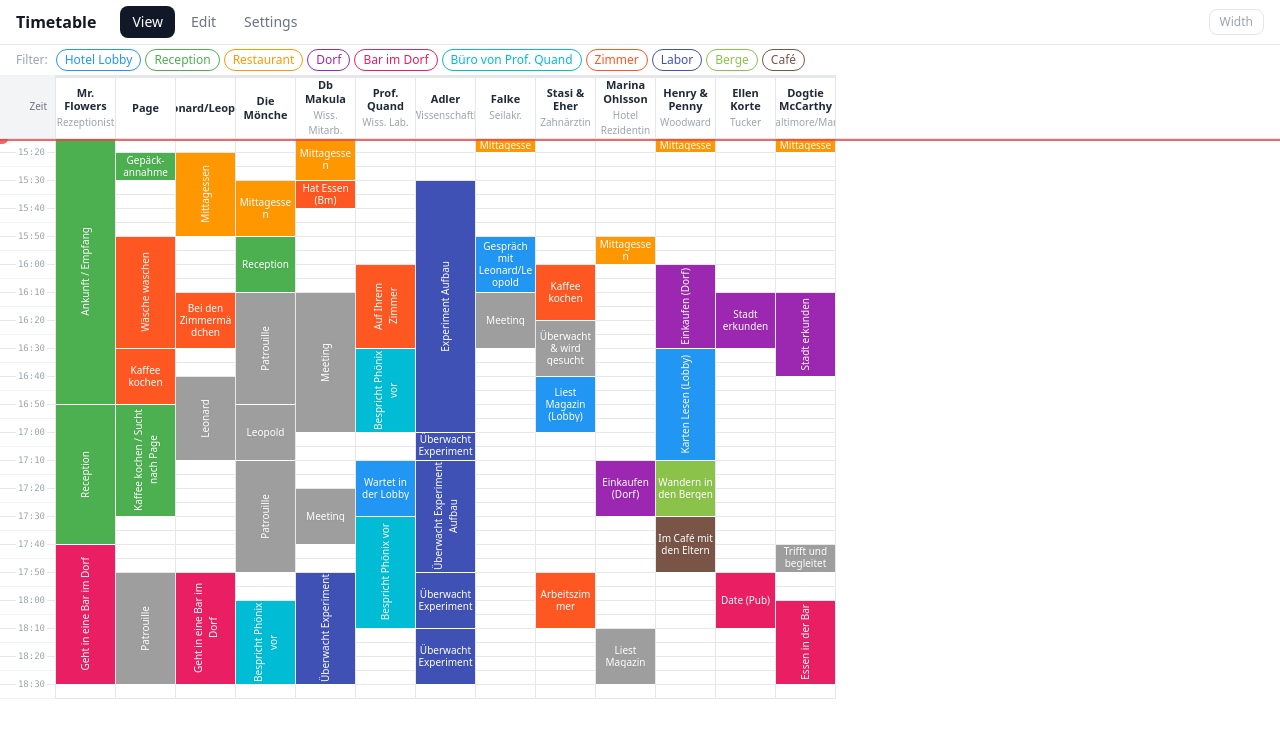
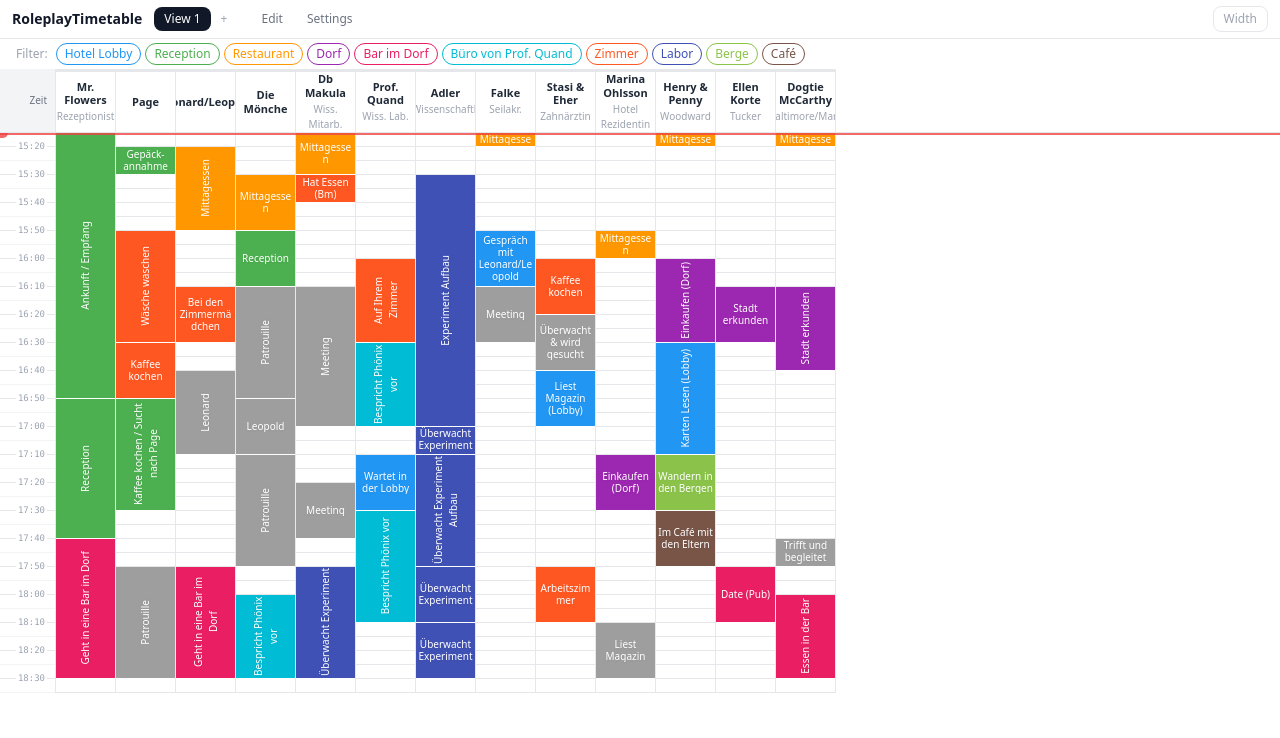
Before and after one commit to MichiGandi/RoleplayTimetable, a React (Vite) app: page / in a window 1280 px wide. Shown: the top 738 px of the page. Built offline with nearby package versions, Linux system fonts and the light colour scheme.

Commit message:
milti view

```diff
--- a/src/App.tsx
+++ b/src/App.tsx
@@ -4,81 +4,155 @@ import { useLocalStorage } from './hooks/useLocalStorage'
 import { defaultData } from './utils/defaultData'
 import TimetableView from './components/TimetableView'
 import AdminView from './components/AdminView'
+import { generateId } from './utils/time'
 
-type AppView = 'view' | 'edit' | 'admin'
+type AppView = 'edit' | 'admin'
+
+interface Tracker {
+  id: string
+  name: string
+  activePlace: string | null
+  timeLineY: number
+}
+
+const defaultTracker = (): Tracker => ({
+  id: generateId(),
+  name: 'View 1',
+  activePlace: null,
+  timeLineY: 0,
+})
 
 export default function App() {
-  const [view, setView] = useState<AppView>('view')
+  const [appView, setAppView] = useState<AppView | null>(null) // null = tracker view
   const [data, setData] = useLocalStorage<TimetableData>('timetable-data', defaultData)
+  const [trackers, setTrackers] = useLocalStorage<Tracker[]>('rpt-trackers', [defaultTracker()])
+  const [activeTrackerId, setActiveTrackerId] = useLocalStorage<string>('rpt-active-tracker', '')
   const [colWidth, setColWidth] = useState(60)
   const [showSlider, setShowSlider] = useState(false)
+  const [editingTrackerId, setEditingTrackerId] = useState<string | null>(null)
+  const [editingName, setEditingName] = useState('')
 
   const updateData = (partial: Partial<TimetableData>) => {
     setData(prev => ({ ...prev, ...partial }))
   }
 
-  const showWidthControl = view === 'view' || view === 'edit'
+  const activeTracker = trackers.find(t => t.id === activeTrackerId) ?? trackers[0]
+
+  const updateTracker = (patch: Partial<Tracker>) => {
+    setTrackers(prev => prev.map(t => t.id === activeTracker.id ? { ...t, ...patch } : t))
+  }
+
+  const addTracker = () => {
+    const n = trackers.length + 1
+    const t = { ...defaultTracker(), name: `View ${n}` }
+    setTrackers(prev => [...prev, t])
+    setActiveTrackerId(t.id)
+    setAppView(null)
+  }
+
+  const removeTracker = (id: string) => {
+    if (trackers.length === 1) return
+    const tracker = trackers.find(t => t.id === id)
+    if (!confirm(`Delete "${tracker?.name}"?`)) return
+    const remaining = trackers.filter(t => t.id !== id)
+    setTrackers(remaining)
+    if (activeTracker.id === id) setActiveTrackerId(remaining[0].id)
+  }
 
   return (
     <div className="h-screen flex flex-col bg-white overflow-hidden">
-      <header className="border-b border-gray-200 px-4 py-1.5 flex items-center gap-4 flex-shrink-0">
-        <h1 className="text-base font-semibold text-gray-900">Timetable</h1>
-        <nav className="flex gap-1 ml-2">
+      <header className="border-b border-gray-200 px-3 py-1.5 flex items-center gap-2 flex-shrink-0">
+        <h1 className="text-sm font-semibold text-gray-900 mr-1">RoleplayTimetable</h1>
+
+        {/* Tracker tabs */}
+        <div className="flex items-center gap-0.5 overflow-x-auto">
+          {trackers.map(tracker => (
+            <div
+              key={tracker.id}
+              className={`flex items-center gap-1 px-2.5 py-1 rounded-lg text-xs font-medium transition-colors flex-shrink-0 group ${
+                activeTracker.id === tracker.id && appView === null
+                  ? 'bg-gray-900 text-white'
+                  : 'text-gray-500 hover:bg-gray-100'
+              }`}
+            >
+              {editingTrackerId === tracker.id ? (
+                <input
+                  autoFocus
+                  className="bg-transparent outline-none w-20 text-xs"
+                  value={editingName}
+                  onChange={e => setEditingName(e.target.value)}
+                  onBlur={() => {
+                    if (editingName.trim()) updateTracker({ name: editingName.trim() })
+                    setEditingTrackerId(null)
+                  }}
+                  onKeyDown={e => {
+                    if (e.key === 'Enter') (e.target as HTMLInputElement).blur()
+                    if (e.key === 'Escape') setEditingTrackerId(null)
+                  }}
+                  onClick={e => e.stopPropagation()}
+                />
+              ) : (
+                <span
+                  className="cursor-pointer select-none"
+                  onClick={() => { setActiveTrackerId(tracker.id); setAppView(null) }}
+                  onDoubleClick={() => { setEditingTrackerId(tracker.id); setEditingName(tracker.name) }}
+                >
+                  {tracker.name}
+                </span>
+              )}
+              {trackers.length > 1 && (
+                <button
+                  onClick={e => { e.stopPropagation(); removeTracker(tracker.id) }}
+                  className="opacity-0 group-hover:opacity-60 hover:!opacity-100 text-current leading-none ml-0.5"
+                >×</button>
+              )}
+            </div>
+          ))}
           <button
-            onClick={() => setView('view')}
-            className={`px-3 py-1.5 rounded-lg text-sm font-medium transition-colors ${
-              view === 'view' ? 'bg-gray-900 text-white' : 'text-gray-500 hover:bg-gray-100'
+            onClick={addTracker}
+            className="px-2 py-1 rounded-lg text-xs text-gray-400 hover:bg-gray-100 hover:text-gray-600 transition-colors flex-shrink-0"
+            title="Add view"
+          >+</button>
+        </div>
+
+        {/* Mode buttons */}
+        <div className="flex gap-1 ml-2">
+          <button
+            onClick={() => setAppView(appView === 'edit' ? null : 'edit')}
+            className={`px-2.5 py-1 rounded-lg text-xs font-medium transition-colors ${
+              appView === 'edit' ? 'bg-gray-900 text-white' : 'text-gray-500 hover:bg-gray-100'
             }`}
-          >
-            View
-          </button>
+          >Edit</button>
           <button
-            onClick={() => setView('edit')}
-            className={`px-3 py-1.5 rounded-lg text-sm font-medium transition-colors ${
-              view === 'edit' ? 'bg-amber-500 text-white' : 'text-gray-500 hover:bg-gray-100'
+            onClick={() => setAppView(appView === 'admin' ? null : 'admin')}
+            className={`px-2.5 py-1 rounded-lg text-xs font-medium transition-colors ${
+              appView === 'admin' ? 'bg-gray-900 text-white' : 'text-gray-500 hover:bg-gray-100'
             }`}
-          >
-            Edit
-          </button>
-          <button
-            onClick={() => setView('admin')}
-            className={`px-3 py-1.5 rounded-lg text-sm font-medium transition-colors ${
-              view === 'admin' ? 'bg-gray-900 text-white' : 'text-gray-500 hover:bg-gray-100'
-            }`}
-          >
-            Settings
-          </button>
-        </nav>
+          >Settings</button>
+        </div>
 
-        {/* Column width control — top right, replaces the stats text */}
-        <div className="ml-auto flex items-center gap-3">
-          {showWidthControl && showSlider && (
+        {/* Width slider */}
+        <div className="ml-auto flex items-center gap-2">
+          {appView !== 'admin' && showSlider && (
             <div className="flex items-center gap-2">
               <span className="text-xs text-gray-400 whitespace-nowrap">Column width</span>
               <input
-                type="range"
-                min={30}
-                max={200}
-                value={colWidth}
+                type="range" min={30} max={200} value={colWidth}
                 onChange={e => setColWidth(Number(e.target.value))}
                 className="w-28 accent-gray-500"
               />
               <span className="text-xs text-gray-400 w-8 tabular-nums">{colWidth}px</span>
             </div>
           )}
-          {showWidthControl && (
+          {appView !== 'admin' && (
             <button
               onClick={() => setShowSlider(p => !p)}
               className={`text-xs px-2.5 py-1 rounded-lg border transition-colors ${
-                showSlider
-                  ? 'border-gray-300 text-gray-600 bg-gray-50'
-                  : 'border-gray-200 text-gray-400 hover:text-gray-600 hover:border-gray-300'
+                showSlider ? 'border-gray-300 text-gray-600 bg-gray-50' : 'border-gray-200 text-gray-400 hover:text-gray-600 hover:border-gray-300'
               }`}
-            >
-              Width
-            </button>
+            >Width</button>
           )}
-          {!showWidthControl && (
+          {appView === 'admin' && (
             <span className="text-xs text-gray-400">
               {data.characters.length} characters · {data.places.length} places · {data.events.length} events
             </span>
@@ -86,16 +160,20 @@ export default function App() {
         </div>
       </header>
 
-      <main className={view === 'admin' ? 'flex-1 overflow-auto' : 'flex-1 overflow-hidden flex flex-col'}>
-        {view === 'admin' ? (
+      <main className={appView === 'admin' ? 'flex-1 overflow-auto' : 'flex-1 overflow-hidden flex flex-col'}>
+        {appView === 'admin' ? (
           <AdminView data={data} onChange={setData} />
         ) : (
           <TimetableView
             characters={data.characters}
             events={data.events}
             places={data.places}
-            isEditMode={view === 'edit'}
+            isEditMode={appView === 'edit'}
             colWidth={colWidth}
+            activePlace={activeTracker?.activePlace ?? null}
+            onActivePlaceChange={place => updateTracker({ activePlace: place })}
+            timeLineY={activeTracker?.timeLineY ?? 0}
+            onTimeLineYChange={y => updateTracker({ timeLineY: y })}
             onChange={updateData}
           />
         )}
--- a/src/components/TimetableView.tsx
+++ b/src/components/TimetableView.tsx
@@ -9,6 +9,10 @@ interface Props {
   places: Place[]
   isEditMode: boolean
   colWidth: number
+  activePlace: string | null
+  onActivePlaceChange: (place: string | null) => void
+  timeLineY: number
+  onTimeLineYChange: (y: number) => void
   onChange: (data: Partial<TimetableData>) => void
 }
 
@@ -67,13 +71,11 @@ function clampDragSlot(
   return proposedSlot
 }
 
-export default function TimetableView({ characters, events, places, isEditMode, colWidth, onChange }: Props) {
-  const [activePlace, setActivePlace] = useState<string | null>(null)
+export default function TimetableView({ characters, events, places, isEditMode, colWidth, activePlace, onActivePlaceChange, timeLineY, onTimeLineYChange, onChange }: Props) {
   const [modal, setModal] = useState<ModalState | null>(null)
   const [viewDetail, setViewDetail] = useState<{ event: TimetableEvent; character: Character } | null>(null)
   const [drag, setDrag] = useState<DragState | null>(null)
   const dragRef = useRef<DragState | null>(null)
-  const [timeLineY, setTimeLineY] = useState<number>(0)
   const timeLineDragging = useRef(false)
   const containerRef = useRef<HTMLDivElement>(null)
   const scrollContainerRef = useRef<HTMLDivElement>(null)
@@ -202,7 +204,7 @@ export default function TimetableView({ characters, events, places, isEditMode,
       const rect = containerRef.current.getBoundingClientRect()
       const raw = ev.clientY - rect.top
       const rowIndex = Math.floor((raw + ROW_H / 2) / ROW_H)
-      setTimeLineY(Math.max(0, Math.min(rowIndex, slots.length - 1)))
+      onTimeLineYChange(Math.max(0, Math.min(rowIndex, slots.length - 1)))
     }
     const upHandler = () => {
       timeLineDragging.current = false
@@ -241,7 +243,7 @@ export default function TimetableView({ characters, events, places, isEditMode,
             return (
               <button
                 key={place.id}
-                onClick={() => setActivePlace(prev => prev === place.id ? null : place.id)}
+                onClick={() => onActivePlaceChange(activePlace === place.id ? null : place.id)}
                 className="flex items-center px-2 py-0.5 rounded-full text-xs font-medium border transition-all"
                 style={{
                   backgroundColor: isActive ? place.color : isChildActive ? `${place.color}30` : 'transparent',
@@ -257,7 +259,7 @@ export default function TimetableView({ characters, events, places, isEditMode,
           })}
           {activePlace && (
             <button
-              onClick={() => setActivePlace(null)}
+              onClick={() => onActivePlaceChange(null)}
               className="text-xs text-gray-400 hover:text-gray-600 px-1"
             >
               ×
```
